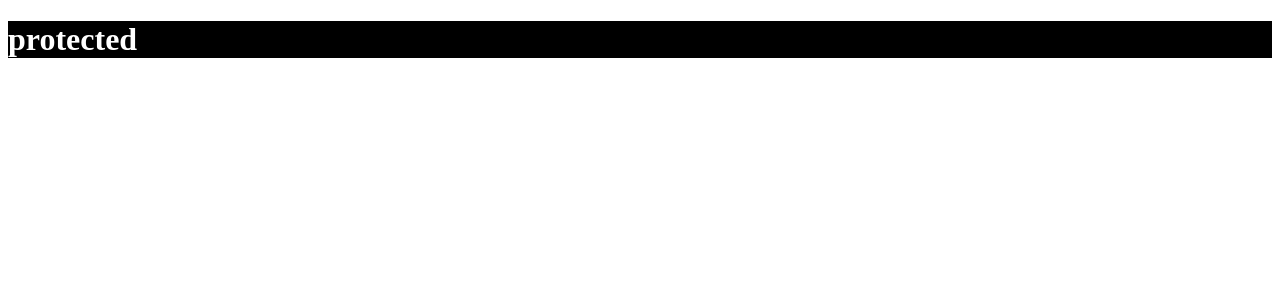
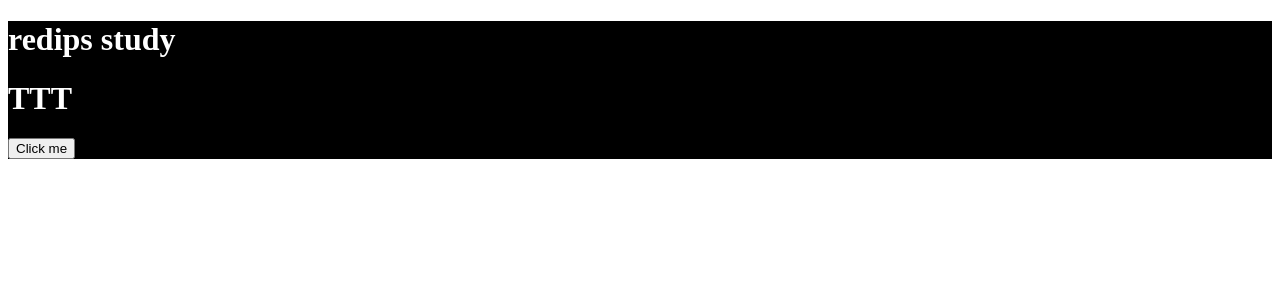
Before and after one commit to redips86/react-masterclass, a React (Create React App) app: page / in a window 1280 px wide. Shown: the top 300 px of the page. Built offline with nearby package versions, Linux system fonts and the light colour scheme.

Commit message:
[React study] 3.7

```diff
--- a/src/App.tsx
+++ b/src/App.tsx
@@ -1,18 +1,38 @@
 import React from "react";
 import styled from "styled-components";
+
+interface DummyProps {
+    text: string;
+    otherThingHere?: string;
+}
+
+function Dummy({text, otherThingHere = 'TTT'}: DummyProps) {
+    const H1 = styled.h1`
+      color: ${props => props.theme.textColor}
+    `;
+
+    return (
+        <>
+            <H1>{text}</H1>
+            <H1>{otherThingHere}</H1>
+        </>
+    );
+}
 
 function App() {
     const Container = styled.div`
       background-color: ${props => props.theme.bgColor}
     `;
-    const H1 = styled.h1`
-      color: ${props => props.theme.textColor}
-    `;
+
+    const onClick = (event: React.MouseEvent<HTMLButtonElement>) => {
+        alert(event.currentTarget.value);
+    };
 
     return (
         <div>
             <Container>
-                <H1>protected</H1>
+                <Dummy text={"redips study"}></Dummy>
+                <button onClick={onClick} value={"tt"}>Click me</button>
             </Container>
         </div>
     );
```
